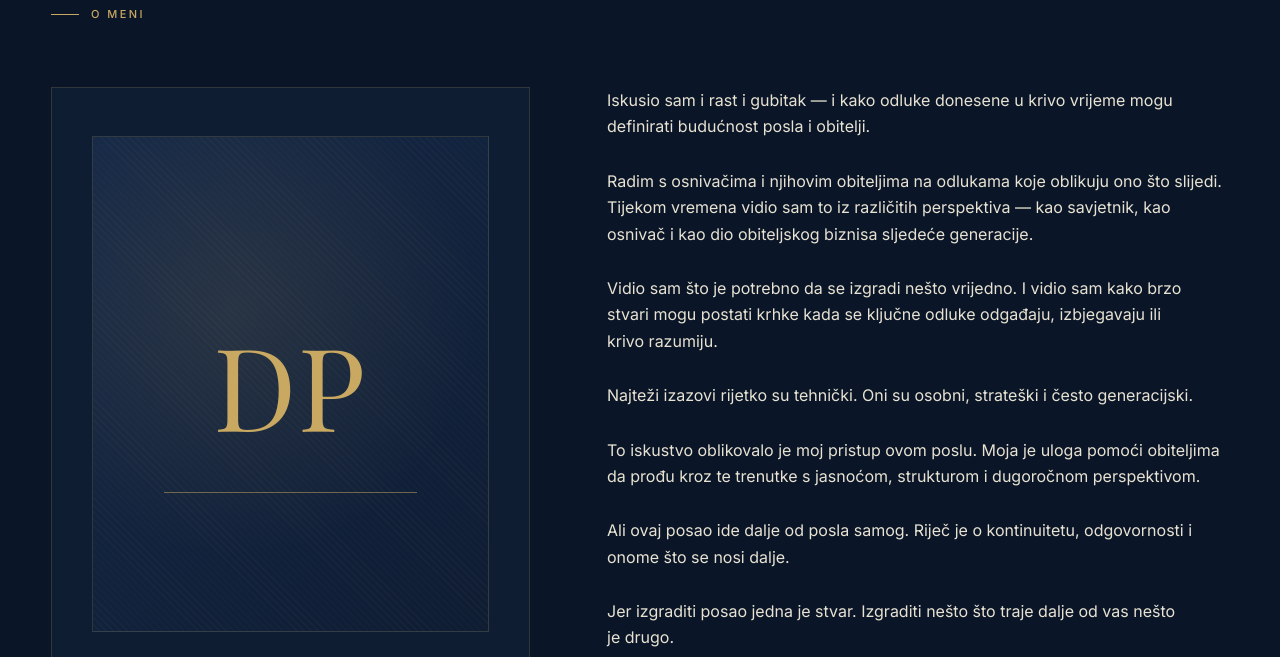
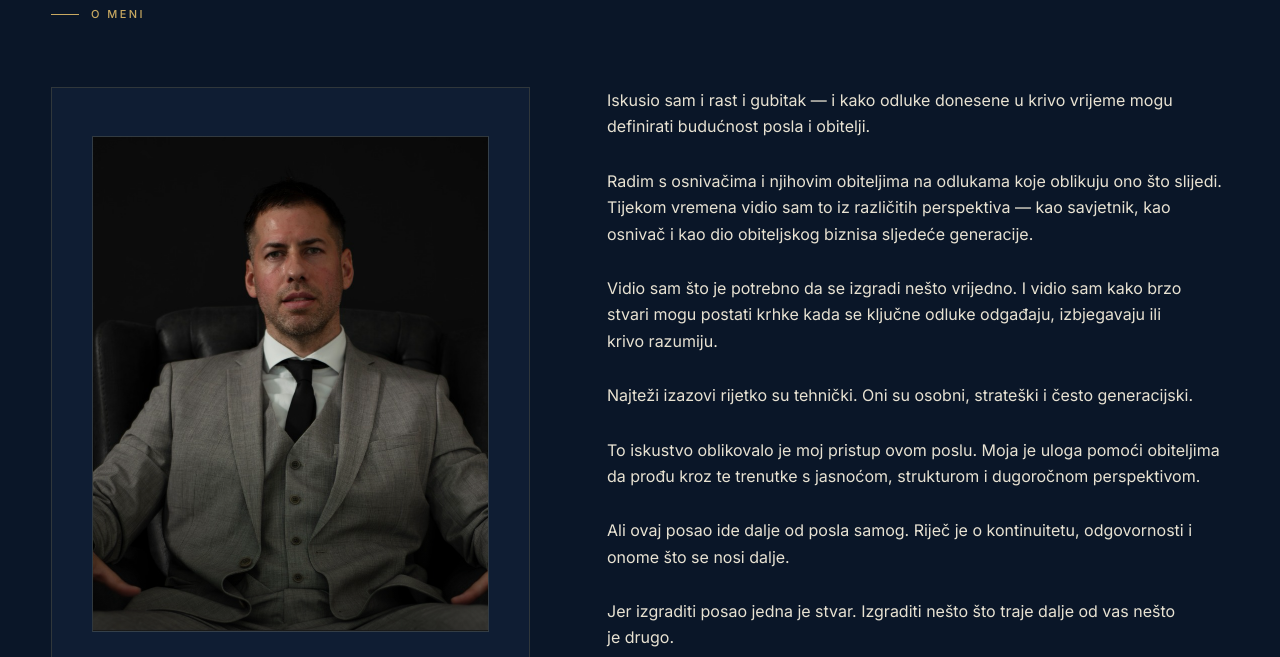
Before and after one commit to 42ykgsdk2j/danijelpevec, an Astro site: page / in a window 1280 px wide. Shown: the part 6064-6721 px from the top of the page. Built offline with nearby package versions, Linux system fonts and the light colour scheme; Astro itself is replaced by a stand-in of ours; a web font is replaced by a local one.

Commit message:
About: replace DP monogram with portrait photo (#36)
Replaces the "DP" monogram placeholder in the about-portrait frame with a real headshot. Adds .about-portrait.has-photo modifier so the gold tint overlay swaps to a subtle bottom-up dark gradient that keeps the card edge readable without obscuring the subject. alt text uses the i18n name + role so it tracks HR/EN switches.

```diff
--- a/src/components/AboutSection.astro
+++ b/src/components/AboutSection.astro
@@ -12,8 +12,8 @@ const t = getT(lang);
 
     <div class="about-grid">
       <div class="about-card reveal">
-        <div class="about-portrait">
-          <div class="mono">DP</div>
+        <div class="about-portrait has-photo">
+          <img src="/danijel-pevec.png" alt={`${t.about.name} — ${t.about.role}`} loading="lazy" decoding="async" />
         </div>
         <div>
           <div class="role">{t.about.role}</div>
--- a/src/styles/global.css
+++ b/src/styles/global.css
@@ -1029,6 +1029,14 @@ section { position: relative; }
   overflow: hidden;
   border: 1px solid var(--line);
 }
+.about-portrait img {
+  position: absolute;
+  inset: 0;
+  width: 100%;
+  height: 100%;
+  object-fit: cover;
+  display: block;
+}
 .about-portrait::after {
   content: "";
   position: absolute;
@@ -1036,6 +1044,13 @@ section { position: relative; }
   background:
     radial-gradient(circle at 35% 35%, var(--gold-soft), transparent 60%),
     repeating-linear-gradient(45deg, transparent 0 4px, rgba(201, 169, 97, 0.04) 4px 5px);
+}
+.about-portrait.has-photo::after {
+  /* Drop the placeholder gold tint when a real portrait is in place;
+     a subtle bottom-up gradient keeps the bottom edge readable against
+     the dark photo without washing out the subject. */
+  background: linear-gradient(to top, rgba(0, 0, 0, 0.35), transparent 38%);
+  pointer-events: none;
 }
 .about-portrait .mono {
   position: absolute;
```
Also changed, not shown: public/danijel-pevec.png (added).
